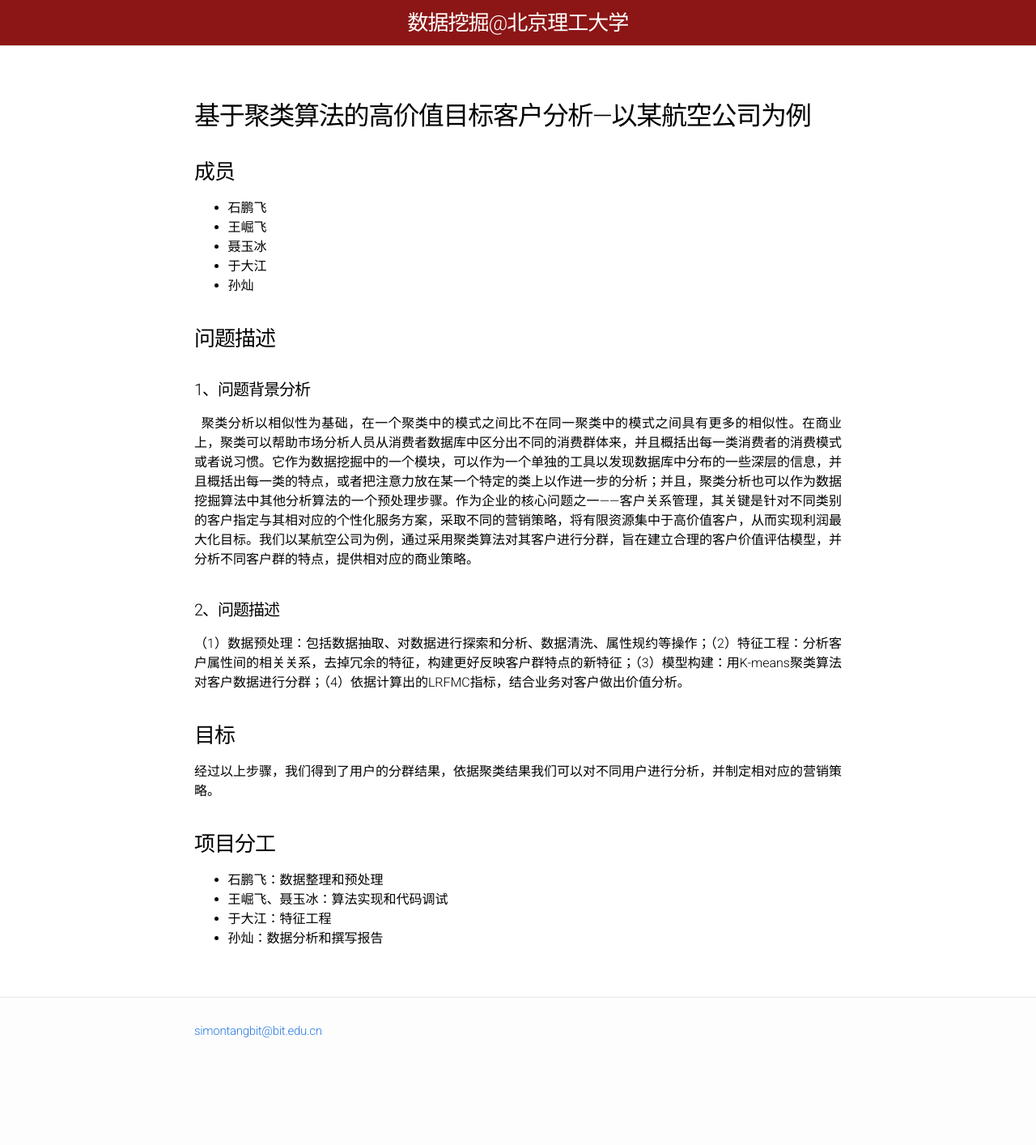
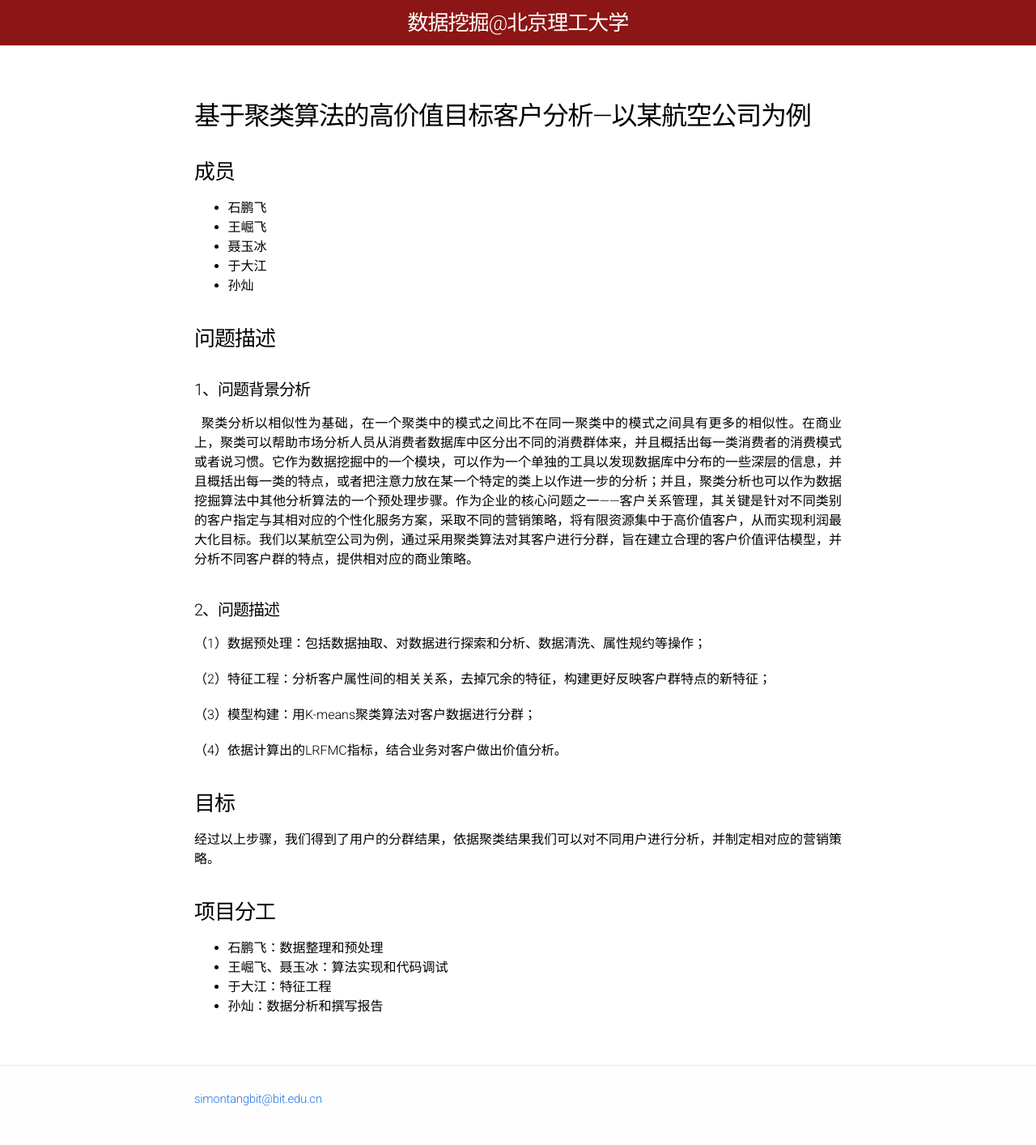
Before and after one commit to BITDM/bitdm.github.io, a Jekyll site: the page built from 2017/projects/P02/proposal.md, in a window 1280 px wide. Shown: the whole page at 81% size. Built offline with Jekyll 4.4.1, drawn with Linux system fonts in a browser that asks for light colours; our own code applies the rules of GitHub Pages for plain Markdown files; before the commit the page ends 1330 px from its top, so only the background shows below that.

Commit message:
第2组链接修改，格式调整

```diff
--- a/2017/projects/P02/proposal.md
+++ b/2017/projects/P02/proposal.md
@@ -1,10 +1,11 @@
 ---
 layout: page
 mathjax: true
-permalink: /2017/projects/P02/proposal/
+permalink: /2017/projects/p02/proposal/
 ---
 
 ## 基于聚类算法的高价值目标客户分析—以某航空公司为例
+
 ### 成员
 
 - 石鹏飞
@@ -15,17 +16,28 @@ permalink: /2017/projects/P02/proposal/
 
 
 ### 问题描述
+
 #### 1、问题背景分析
+
    聚类分析以相似性为基础，在一个聚类中的模式之间比不在同一聚类中的模式之间具有更多的相似性。在商业上，聚类可以帮助市场分析人员从消费者数据库中区分出不同的消费群体来，并且概括出每一类消费者的消费模式或者说习惯。它作为数据挖掘中的一个模块，可以作为一个单独的工具以发现数据库中分布的一些深层的信息，并且概括出每一类的特点，或者把注意力放在某一个特定的类上以作进一步的分析；并且，聚类分析也可以作为数据挖掘算法中其他分析算法的一个预处理步骤。作为企业的核心问题之一——客户关系管理，其关键是针对不同类别的客户指定与其相对应的个性化服务方案，采取不同的营销策略，将有限资源集中于高价值客户，从而实现利润最大化目标。我们以某航空公司为例，通过采用聚类算法对其客户进行分群，旨在建立合理的客户价值评估模型，并分析不同客户群的特点，提供相对应的商业策略。
 
 #### 2、问题描述
-（1）数据预处理：包括数据抽取、对数据进行探索和分析、数据清洗、属性规约等操作；（2）特征工程：分析客户属性间的相关关系，去掉冗余的特征，构建更好反映客户群特点的新特征；（3）模型构建：用K-means聚类算法对客户数据进行分群；（4）依据计算出的LRFMC指标，结合业务对客户做出价值分析。
+
+（1）数据预处理：包括数据抽取、对数据进行探索和分析、数据清洗、属性规约等操作；
+
+（2）特征工程：分析客户属性间的相关关系，去掉冗余的特征，构建更好反映客户群特点的新特征；
+
+（3）模型构建：用K-means聚类算法对客户数据进行分群；
+
+（4）依据计算出的LRFMC指标，结合业务对客户做出价值分析。
 
 
 ### 目标
+
 经过以上步骤，我们得到了用户的分群结果，依据聚类结果我们可以对不同用户进行分析，并制定相对应的营销策略。
 
 ### 项目分工
+
 - 石鹏飞：数据整理和预处理
 - 王崛飞、聂玉冰：算法实现和代码调试
 - 于大江：特征工程
```
